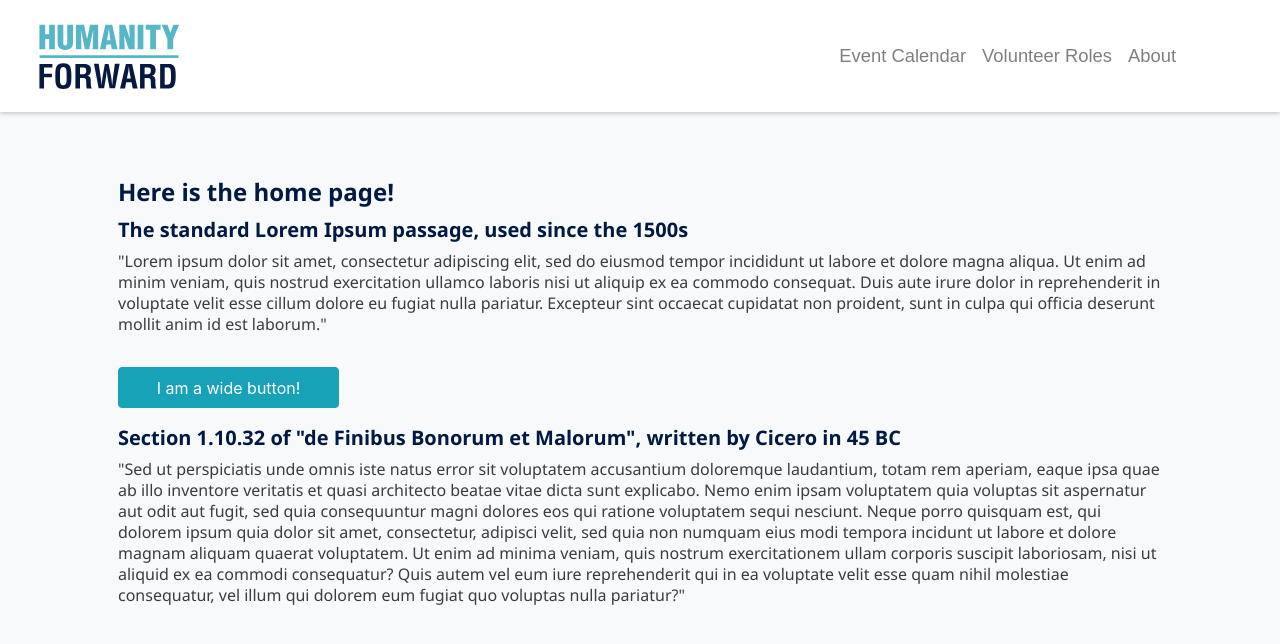
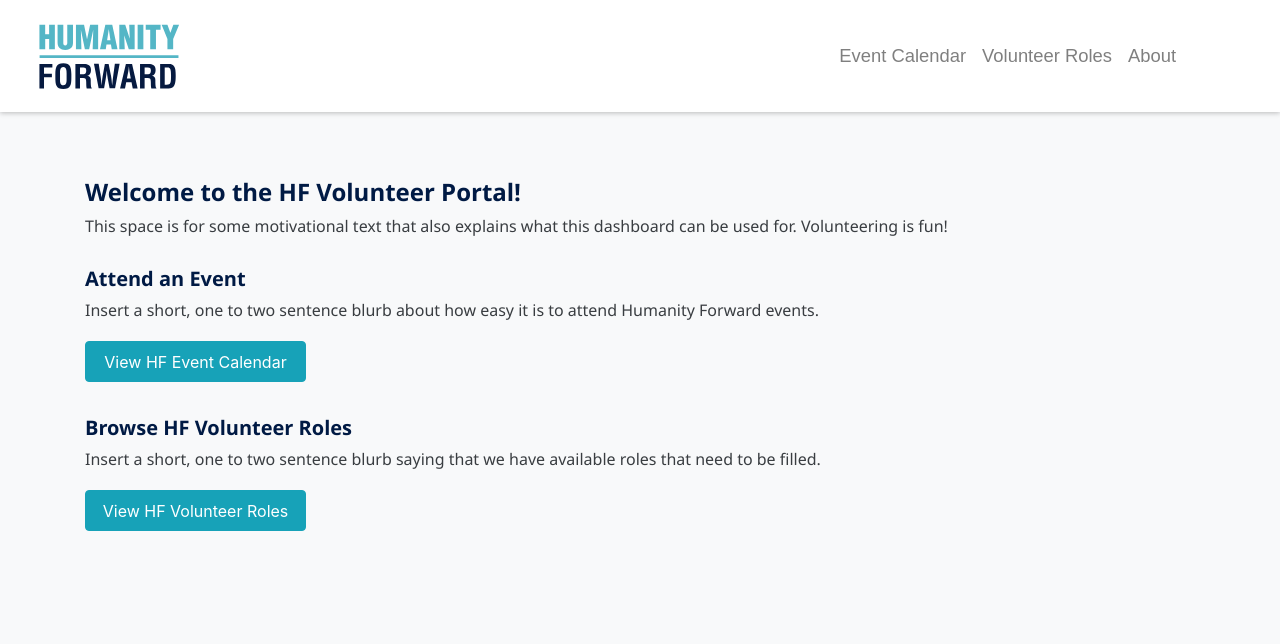
Before and after one commit to HF-RapidResponse/volunteer-portal, a React (Create React App) app: page / in a window 1280 px wide. Shown: the top 644 px of the page. Built offline with nearby package versions, Linux system fonts and the light colour scheme.

Commit message:
added volunteer listings airtable and wrote out dummy html for landing page

```diff
--- a/src/components/Home.js
+++ b/src/components/Home.js
@@ -1,42 +1,35 @@
 import React from 'react';
 import { Button } from 'react-bootstrap';
+import '../styles/home.scss';
 
 function Home(props) {
   return (
     <>
-      <h2>Here is the home page!</h2>
-      <h3>The standard Lorem Ipsum passage, used since the 1500s</h3>
+      <h2>Welcome to the HF Volunteer Portal!</h2>
       <p>
-        "Lorem ipsum dolor sit amet, consectetur adipiscing elit, sed do eiusmod
-        tempor incididunt ut labore et dolore magna aliqua. Ut enim ad minim
-        veniam, quis nostrud exercitation ullamco laboris nisi ut aliquip ex ea
-        commodo consequat. Duis aute irure dolor in reprehenderit in voluptate
-        velit esse cillum dolore eu fugiat nulla pariatur. Excepteur sint
-        occaecat cupidatat non proident, sunt in culpa qui officia deserunt
-        mollit anim id est laborum."
+        This space is for some motivational text that also explains what this
+        dashboard can be used for. Volunteering is fun!
       </p>
-      <Button variant="info" className="wide-btn">
-        I am a wide button!
-      </Button>
-      <h3>
-        Section 1.10.32 of "de Finibus Bonorum et Malorum", written by Cicero in
-        45 BC
-      </h3>
-      <p>
-        "Sed ut perspiciatis unde omnis iste natus error sit voluptatem
-        accusantium doloremque laudantium, totam rem aperiam, eaque ipsa quae ab
-        illo inventore veritatis et quasi architecto beatae vitae dicta sunt
-        explicabo. Nemo enim ipsam voluptatem quia voluptas sit aspernatur aut
-        odit aut fugit, sed quia consequuntur magni dolores eos qui ratione
-        voluptatem sequi nesciunt. Neque porro quisquam est, qui dolorem ipsum
-        quia dolor sit amet, consectetur, adipisci velit, sed quia non numquam
-        eius modi tempora incidunt ut labore et dolore magnam aliquam quaerat
-        voluptatem. Ut enim ad minima veniam, quis nostrum exercitationem ullam
-        corporis suscipit laboriosam, nisi ut aliquid ex ea commodi consequatur?
-        Quis autem vel eum iure reprehenderit qui in ea voluptate velit esse
-        quam nihil molestiae consequatur, vel illum qui dolorem eum fugiat quo
-        voluptas nulla pariatur?"
-      </p>
+      <section>
+        <h3>Attend an Event</h3>
+        <p>
+          Insert a short, one to two sentence blurb about how easy it is to
+          attend Humanity Forward events.
+        </p>
+        <Button variant="info" className="wide-btn">
+          View HF Event Calendar
+        </Button>
+      </section>
+      <section>
+        <h3>Browse HF Volunteer Roles</h3>
+        <p>
+          Insert a short, one to two sentence blurb saying that we have
+          available roles that need to be filled.
+        </p>
+        <Button variant="info" className="wide-btn">
+          View HF Volunteer Roles
+        </Button>
+      </section>
     </>
   );
 }
--- a/src/components/Roles.js
+++ b/src/components/Roles.js
@@ -3,36 +3,20 @@ import React from 'react';
 function Roles(props) {
   return (
     <>
-      <h2>Here is the roles page!</h2>
-      <h3>The standard Lorem Ipsum passage, used since the 1500s</h3>
+      <h2>Browse HF Volunteer Roles</h2>
       <p>
-        "Lorem ipsum dolor sit amet, consectetur adipiscing elit, sed do eiusmod
-        tempor incididunt ut labore et dolore magna aliqua. Ut enim ad minim
-        veniam, quis nostrud exercitation ullamco laboris nisi ut aliquip ex ea
-        commodo consequat. Duis aute irure dolor in reprehenderit in voluptate
-        velit esse cillum dolore eu fugiat nulla pariatur. Excepteur sint
-        occaecat cupidatat non proident, sunt in culpa qui officia deserunt
-        mollit anim id est laborum."
+        Some messages about how there are available positions and roles and jobs
+        to fill in. Something else about this, too.
       </p>
-      <h3>
-        Section 1.10.32 of "de Finibus Bonorum et Malorum", written by Cicero in
-        45 BC
-      </h3>
-      <p>
-        "Sed ut perspiciatis unde omnis iste natus error sit voluptatem
-        accusantium doloremque laudantium, totam rem aperiam, eaque ipsa quae ab
-        illo inventore veritatis et quasi architecto beatae vitae dicta sunt
-        explicabo. Nemo enim ipsam voluptatem quia voluptas sit aspernatur aut
-        odit aut fugit, sed quia consequuntur magni dolores eos qui ratione
-        voluptatem sequi nesciunt. Neque porro quisquam est, qui dolorem ipsum
-        quia dolor sit amet, consectetur, adipisci velit, sed quia non numquam
-        eius modi tempora incidunt ut labore et dolore magnam aliquam quaerat
-        voluptatem. Ut enim ad minima veniam, quis nostrum exercitationem ullam
-        corporis suscipit laboriosam, nisi ut aliquid ex ea commodi consequatur?
-        Quis autem vel eum iure reprehenderit qui in ea voluptate velit esse
-        quam nihil molestiae consequatur, vel illum qui dolorem eum fugiat quo
-        voluptas nulla pariatur?"
-      </p>
+      <iframe
+        className="airtable-embed"
+        src="https://airtable.com/embed/shrZmR6ahgCsyUBGy?backgroundColor=greenLight&viewControls=on"
+        frameBorder="0"
+        width="100%"
+        height="533"
+        title="volunteer-listings"
+        styles="background: transparent; border: 1px solid #ccc;"
+      ></iframe>
     </>
   );
 }
--- a/src/styles/base.scss
+++ b/src/styles/base.scss
@@ -17,7 +17,7 @@ body {
 }
 
 #main-content {
-  padding: 11rem 3rem 3rem 3rem;
+  padding-top: 11rem;
 }
 
 h1,
@@ -54,9 +54,3 @@ p {
   line-height: 21px;
   color: $blackText;
 }
-
-.wide-btn {
-  width: 221px;
-  height: 41px;
-  margin: 1rem auto;
-}
--- /dev/null
+++ b/src/styles/home.scss
@@ -0,0 +1,11 @@
+@import 'variables';
+
+section {
+  margin: 1.75rem auto;
+}
+
+.wide-btn {
+  width: 221px;
+  height: 41px;
+  margin: 0.25rem auto;
+}
```
